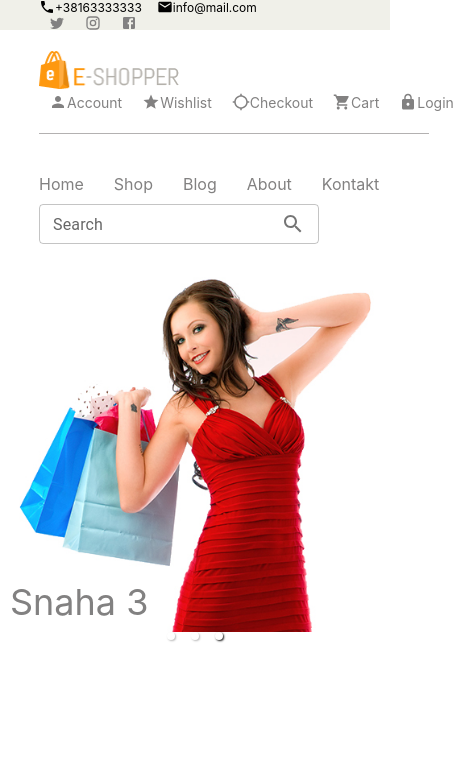
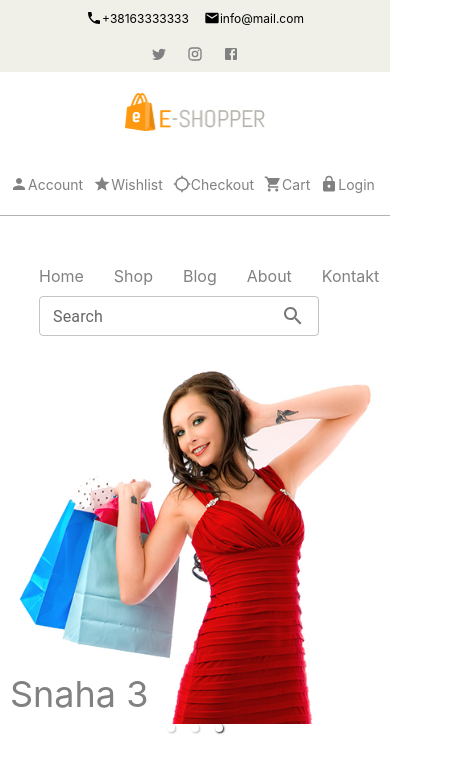
Before and after one commit to Mazo26/nit, a React (Create React App) app in the folder nitshop/: page / in a window 390 px wide. Shown: the top 772 px of the page, 468 px wide, since content can reach past the window. Built offline with nearby package versions, Linux system fonts and the light colour scheme.

Commit message:
Styling TopBar and MainBAr  and making responsiveness

```diff
--- a/nitshop/src/Templates/Navigation/MainBar.jsx
+++ b/nitshop/src/Templates/Navigation/MainBar.jsx
@@ -10,44 +10,54 @@ import StarIcon from "@mui/icons-material/Star";
 import LocationSearchingIcon from "@mui/icons-material/LocationSearching";
 import ShoppingCartIcon from "@mui/icons-material/ShoppingCart";
 import LockIcon from "@mui/icons-material/Lock";
+import SimplifiedDiv from "../../components/SimplifiedDiv/SimplifiedDiv";
 
 const iconStyle = {
   fontSize: fontSize.medium,
   color: colors.gray,
 };
 
+const MainBar = () => {
+  const screenWidth = getScreenWidth();
+
+  const rightMenuMargin = screenWidth === "SM" ? "20px 5px" : "0px";
+  const rightMenuJustify = screenWidth === "SM" ? "flex-start" : "flex-end";
+  const rightmenuItemsMargin = screenWidth === "SM" ? "0px 5px" : "0px 10px";
+
   const RightMenu = () => (
     <CustomDiv
       display='flex'
       alignItems='center'
-    justifyContent='flex-end'
+      justifyContent={rightMenuJustify}
+      width='100%'
       height='100%'
+      margin={rightMenuMargin}
     >
-    <CustomDiv display='flex' margin='0px 10px'>
+      <CustomDiv display='flex' margin={rightmenuItemsMargin}>
         <PersonIcon style={iconStyle} />
         <Text fontSize={fontSize.smallPlus} color={colors.gray}>
           Account
         </Text>
       </CustomDiv>
-    <CustomDiv display='flex' margin='0px 10px'>
+      <CustomDiv display='flex' margin={rightmenuItemsMargin}>
         <StarIcon style={iconStyle} />
         <Text fontSize={fontSize.smallPlus} color={colors.gray}>
           Wishlist
         </Text>
       </CustomDiv>
-    <CustomDiv display='flex' margin='0px 10px'>
+      <CustomDiv display='flex' margin={rightmenuItemsMargin}>
         <LocationSearchingIcon style={iconStyle} />
         <Text fontSize={fontSize.smallPlus} color={colors.gray}>
           Checkout
         </Text>
       </CustomDiv>
-    <CustomDiv display='flex' margin='0px 10px'>
+      <CustomDiv display='flex' margin={rightmenuItemsMargin}>
         <ShoppingCartIcon style={iconStyle} />
         <Text fontSize={fontSize.smallPlus} color={colors.gray}>
           Cart
         </Text>
       </CustomDiv>
-    <CustomDiv display='flex' margin='0px 10px'>
+      <CustomDiv display='flex' margin={rightmenuItemsMargin}>
         <LockIcon style={iconStyle} />
         <Text fontSize={fontSize.smallPlus} color={colors.gray}>
           Login
@@ -56,18 +66,25 @@ const RightMenu = () => (
     </CustomDiv>
   );
 
-const MainBar = () => {
+  const alignLogo = screenWidth === "SM" ? "center" : "left";
+  const mainDivPadding = screenWidth === "SM" ? "20px 0px" : "20px 10% 10px";
+
   return (
     <CustomDiv
       bgColor='white'
       display='flex'
       width='100%'
       height='auto'
-      padding='20px 10% 10px'
+      padding={mainDivPadding}
       border='0px'
     >
       <Grid container direction='row'>
-        <Grid item md={6} lg={6}>
+        <Grid item xs={12} sm={12} md={6} lg={6}>
+          <SimplifiedDiv
+            style={{
+              textAlign: alignLogo,
+            }}
+          >
             <img
               src={Logo}
               alt='Logo'
@@ -76,8 +93,9 @@ const MainBar = () => {
                 height: "auto",
               }}
             />
+          </SimplifiedDiv>
         </Grid>
-        <Grid item md={6} lg={6}>
+        <Grid item xs={12} sm={12} md={6} lg={6}>
           <RightMenu />
         </Grid>
         <CustomDiv
--- a/nitshop/src/Templates/Navigation/Navigation.jsx
+++ b/nitshop/src/Templates/Navigation/Navigation.jsx
@@ -1,6 +1,5 @@
 import React from "react";
 import Grid from "@mui/material/Grid";
-import CustomDiv from "../../components/CustomDiv/CustomDiv";
 import TopRow from "./TopRow";
 import MainBar from "./MainBar";
 import LinkBar from "./LinkBar";
--- a/nitshop/src/Templates/Navigation/TopRow.jsx
+++ b/nitshop/src/Templates/Navigation/TopRow.jsx
@@ -41,18 +41,28 @@ const TopRow = () => {
 
   console.log(screenWidth);
 
+  const alignItemsInFirstDiv = screenWidth === "SM" ? "center" : "flex-start";
+  const alignItemsInSecondDiv = screenWidth === "SM" ? "center" : "flex-end";
+  const paddingInDiv = screenWidth === "SM" ? "10px 0px" : "0px";
+  const topDivHeight = screenWidth === "SM" ? "auto" : "30px";
+
   return (
     <CustomDiv
       bgColor={colors.secondColor}
       display='flex'
       width='100%'
-      height='30px'
+      height={topDivHeight}
       padding='0px 10%'
       border='0px'
     >
       <Grid container direction='row'>
-        <Grid item md={6} lg={6}>
-          <CustomDiv display='flex' alignItems='center'>
+        <Grid item xs={12} sm={6} md={6} lg={6}>
+          <CustomDiv
+            display='flex'
+            alignItems='center'
+            justifyContent={alignItemsInFirstDiv}
+            padding={paddingInDiv}
+          >
             <PhoneIcon
               style={{
                 fontSize: fontSize.normal,
@@ -73,11 +83,12 @@ const TopRow = () => {
             </CustomDiv>
           </CustomDiv>
         </Grid>
-        <Grid item md={6} lg={6}>
+        <Grid item xs={12} sm={12} md={6} lg={6}>
           <CustomDiv
             display='flex'
             alignItems='center'
-            justifyContent='flex-end'
+            justifyContent={alignItemsInSecondDiv}
+            padding={paddingInDiv}
           >
             <SocialIcons />
           </CustomDiv>
```
Lines whose indentation alone changed are shown as unchanged.
